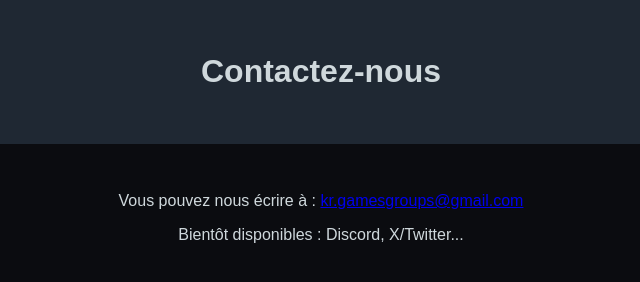
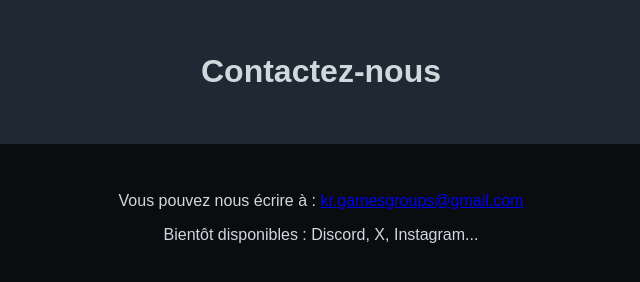
Before and after one commit to KRGamesGroup/krgamesgroups, a plain HTML site: page contact.html in a window 1280 px wide. Shown: the full height of the page, 319-959 px from the left. Drawn offline with Linux system fonts and the light colour scheme.

Commit message:
Update contact.html

```diff
--- a/contact.html
+++ b/contact.html
@@ -11,7 +11,7 @@
     </header>
     <main>
         <p>Vous pouvez nous écrire à : <a href="mailto:kr.gamesgroups@gmail.com">kr.gamesgroups@gmail.com</a></p>
-        <p>Bientôt disponibles : Discord, X/Twitter...</p>
+        <p>Bientôt disponibles : Discord, X, Instagram...</p>
     </main>
 </body>
 </html>
```
